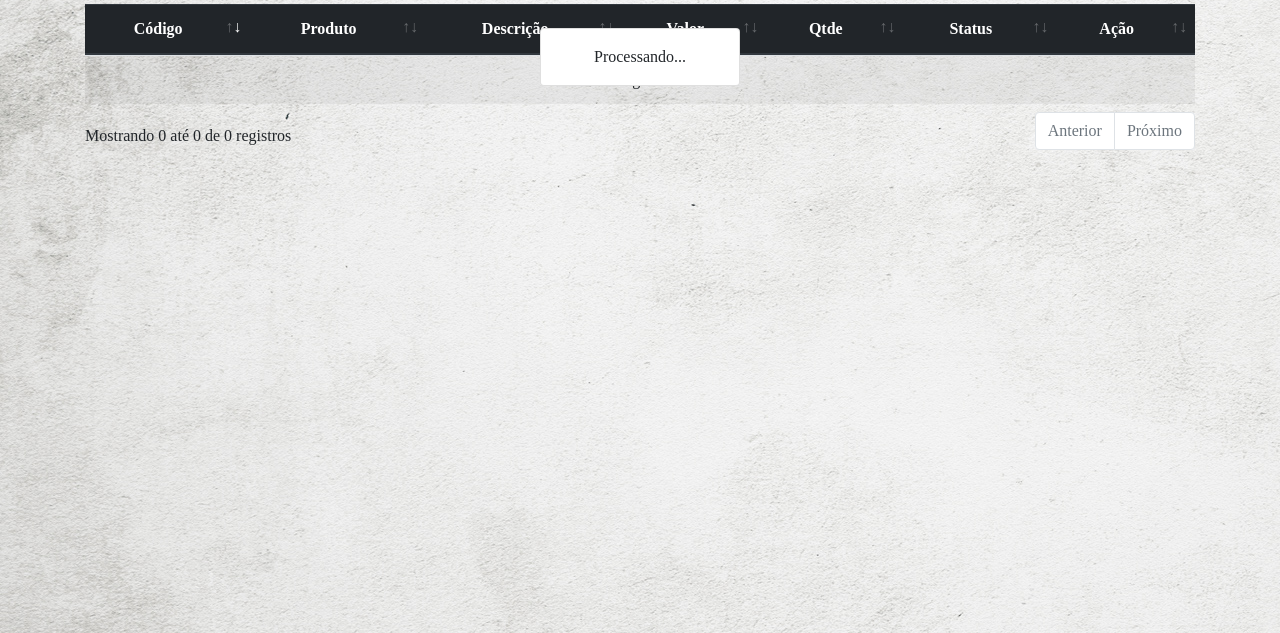
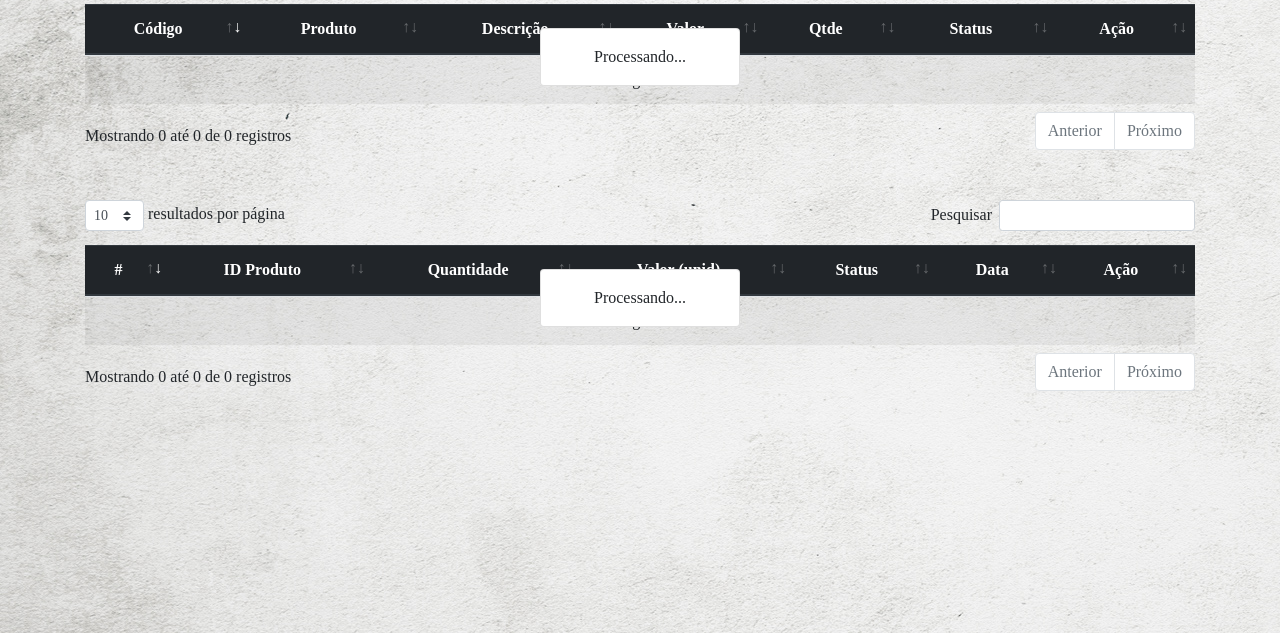
Before and after one commit to bbroger/lojinha, a CodeIgniter app: page /lojinha/index.php/produtos/index in a window 1280 px wide. Shown: the part 167-800 px from the top of the page. Run offline with CodeIgniter, Linux system fonts and the light colour scheme; data that the repository does not hold is empty.

Commit message:
Terminei definitivo o produto

```diff
--- a/application/controllers/Produtos.php
+++ b/application/controllers/Produtos.php
@@ -22,6 +22,26 @@ class Produtos extends CI_Controller
         foreach ($produtos as $key => $value) {
             foreach ($value as $chave => $valor) {
                 $data['data'][$key][$chave] = $valor;
+            }
+            $data['data'][$key]['button'] = '<button style="padding: 0 5px;" class="btn btn-success save" disabled><i class="fas fa-save"></i></button>
+                <button style="padding: 0 5px;" class="btn btn-warning edit"><i class="fas fa-edit"></i></button>
+                <button style="padding: 0 5px;" class="btn btn-danger block"><i class="fas fa-ban"></i></button>';
+        }
+
+        echo json_encode($data);
+    }
+
+    public function tabela_promocao()
+    {
+        $promocao = $this->Produtos_model->tabela_promocao();
+
+        foreach ($promocao as $key => $value) {
+            foreach ($value as $chave => $valor) {
+                if ($chave == 'timestamp') {
+                    $data['data'][$key][$chave] = DateTime::createFromFormat('Y-m-d H:i:s', $valor)->format("d/m/Y H:i");
+                } else {
+                    $data['data'][$key][$chave] = $valor;
+                }
             }
             $data['data'][$key]['button'] = '<button style="padding: 0 5px;" class="btn btn-success save" disabled><i class="fas fa-save"></i></button>
                 <button style="padding: 0 5px;" class="btn btn-warning edit"><i class="fas fa-edit"></i></button>
@@ -86,4 +106,54 @@ class Produtos extends CI_Controller
             echo json_encode($data);
         }
     }
+
+    public function salvar_promocao()
+    {
+        $this->form_validation->set_rules("id_produto", "ID produto", "trim|required|max_length[11]|combines[produtos.id_produto]");
+        $this->form_validation->set_rules("quantidade", "<b>Quantidade</b>", "trim|required|integer|max_length[11]");
+        $this->form_validation->set_rules("valor", "<b>Valor</b>", "trim|required|decimal|min_length[3]");
+
+        if (!$this->form_validation->run()) {
+            $data['msg'] = validation_errors();
+            $data['status'] = false;
+            echo json_encode($data);
+
+            return false;
+        } else {
+            $data['id_produto'] = $this->input->post("id_produto");
+            $data['quantidade'] = $this->input->post("quantidade");
+            $data['valor'] = $this->input->post("valor");
+
+            $this->Produtos_model->salvar_promocao($data);
+
+            $data['msg'] = "<p><b>Promoçao cadastrado com sucesso!</b></p>";
+            $data['status'] = true;
+            echo json_encode($data);
+
+            return true;
+        }
+    }
+
+    public function editar_promocao()
+    {
+        $this->form_validation->set_rules("id_promocao", "ID promocao", "trim|required|max_length[11]|combines[promocao.id_promocao]");
+        $this->form_validation->set_rules("quantidade", "Quantidade", "trim|integer|max_length[11]");
+        $this->form_validation->set_rules("valor", "Valor", "trim|required|decimal|min_length[3]");
+
+        if (!$this->form_validation->run()) {
+            $data['msg'] = validation_errors(" ", " ");
+            $data['status'] = false;
+            echo json_encode($data);
+
+            return false;
+        } else {
+            $id_promocao = $this->input->post("id_promocao");
+            $data['quantidade'] = $this->input->post("quantidade");
+            $data['valor'] = $this->input->post("valor");
+
+            $this->Produtos_model->editar_promocao($data, $id_promocao);
+            $data['status'] = true;
+            echo json_encode($data);
+        }
+    }
 }
--- a/application/models/Produtos_model.php
+++ b/application/models/Produtos_model.php
@@ -2,33 +2,18 @@
 
 class Produtos_model extends CI_Model
 {
-    /*
-    $query = $this->db->get_where('audio', ['id_company' => $id_company, 'status' => 'active']);
+    public function tabela_produtos()
+    {
+        $this->db->select('*, CONCAT("R$ ",valor) AS valor')->from('produtos')->order_by('id_produto', 'DESC');
 
-        return $query->result_array();
-
-    $this->db->select('list.*, campaing.name AS cname')
-            ->from('list')
-            ->join('campaing', 'campaing.id_list LIKE concat("%",list.id_list,"%")', 'left')
-            ->order_by('list.id_list', 'ASC');
         $query = $this->db->get();
 
         return $query->result_array();
+    }
 
-    $data = ['id_company' => $id_company, 'name' => $name];
-
-        $this->db->insert('list', $data);
-        $insert_id = $this->db->insert_id();
-
-        return  $insert_id;
-
-    $data[coluna do banco]= valor;
-        $this->db->insert_batch('list_value', $data);
-    */
-
-    public function tabela_produtos()
+    public function tabela_promocao()
     {
-        $this->db->select('*, CONCAT("R$ ",valor) AS valor')->from('produtos')->order_by('id_produto', 'DESC');
+        $this->db->select('*, CONCAT("R$ ",valor) AS valor')->from('promocao')->order_by('id_promocao', 'DESC');
 
         $query = $this->db->get();
 
@@ -45,4 +30,15 @@ class Produtos_model extends CI_Model
         $this->db->where('id_produto', $id);
         $this->db->update('produtos', $data);
     }
+
+    public function salvar_promocao($data)
+    {
+        $this->db->insert('promocao', $data);
+    }
+
+    public function editar_promocao($data, $id)
+    {
+        $this->db->where('id_promocao', $id);
+        $this->db->update('promocao', $data);
+    }
 }
--- a/application/views/cadastrar_produtos.php
+++ b/application/views/cadastrar_produtos.php
@@ -42,11 +42,11 @@
         </div>
     </nav>
     <div class="container">
-        <div class="row mt-3">
+    <div class="row mt-3">
             <div class="col-md-12">
                 <div class="btn-group" role="group" aria-label="Basic example">
-                <button type="button" class="btn btn-success" data-toggle="modal" data-target="#novoProduto"><i class="fas fa-plus-circle"></i> Cadastrar novo produto</button>
-                <button type="button" class="btn btn-info" data-toggle="modal" data-target="#novaPromocao"><i class="fas fa-plus-circle"></i> Cadastrar nova promoção</button>
+                    <button type="button" class="btn btn-success" data-toggle="modal" data-target="#novoProduto"><i class="fas fa-plus-circle"></i> Cadastrar novo produto</button>
+                    <button type="button" class="btn btn-info" data-toggle="modal" data-target="#novaPromocao"><i class="fas fa-plus-circle"></i> Cadastrar nova promoção</button>
                 </div>
             </div>
         </div>
@@ -67,11 +67,28 @@
                     <tbody>
                     </tbody>
                 </table>
-
             </div>
-
         </div>
 
+        <div class="row mt-5">
+            <div class="col-md-12">
+                <table class="table table-striped text-center" id="mostra_tabela_promocao">
+                    <thead class="thead-dark">
+                        <tr>
+                            <th scope="col">#</th>
+                            <th scope="col">ID Produto</th>
+                            <th scope="col">Quantidade</th>
+                            <th scope="col">Valor (unid)</th>
+                            <th scope="col">Status</th>
+                            <th scope="col">Data</th>
+                            <th scope="col">Ação</th>
+                        </tr>
+                    </thead>
+                    <tbody>
+                    </tbody>
+                </table>
+            </div>
+        </div>
     </div>
 
     <!--Modal criar produto-->
--- a/assets/js/produtos.js
+++ b/assets/js/produtos.js
@@ -1,4 +1,5 @@
 $("#valor").maskMoney();
+$("#valor_promo").maskMoney();
 
 var table = $("#mostra_tabela").DataTable({
     "processing": true,
@@ -70,7 +71,7 @@ table.on('click', '.save', function () {
             id_produto : tdID.html(),
             nome: tdNome.find('input').val(),
             descricao: tdDesc.find('input').val(),
-            valor: tdValor.find('input').val(),
+            valor: tdValor.find('input').val().replace(",", ""),
             quantidade: tdQtde.find('input').val()
         },
         dataType: "Json"
@@ -78,7 +79,7 @@ table.on('click', '.save', function () {
         if (data.status) {
             tdNome.html(tdNome.find('input').val());
             tdDesc.html(tdDesc.find('input').val());
-            tdValor.html("R$ " + tdValor.find('input').val());
+            tdValor.html("R$ " + tdValor.find('input').val().replace(",", ""));
             tdQtde.html(tdQtde.find('input').val());
 
             tr.find("td").eq(6).find('button').eq(0).prop('disabled', true)
@@ -88,6 +89,87 @@ table.on('click', '.save', function () {
             tdDesc.find('input').css({border: "1px solid red", color: "red"});
             tdValor.find('input').css({border: "1px solid red", color: "red"});
             tdQtde.find('input').css({border: "1px solid red", color: "red"});
+            alert(data.msg);
+        }
+    });
+});
+
+var table_promocao = $("#mostra_tabela_promocao").DataTable({
+    "processing": true,
+    "order": [[0, "desc"]],
+    ajax: url_ajax("Produtos/tabela_promocao"),
+    "columns": [
+        { "data": "id_promocao" },
+        { "data": "id_produto" },
+        { "data": "quantidade" },
+        { "data": "valor" },
+        { "data": "status" },
+        { "data": "timestamp" },
+        { "data": "button" }
+    ],
+    "language": {
+        "sEmptyTable": "Nenhum registro encontrado",
+        "sInfo": "Mostrando de _START_ até _END_ de _TOTAL_ registros",
+        "sInfoEmpty": "Mostrando 0 até 0 de 0 registros",
+        "sInfoFiltered": "(Filtrados de _MAX_ registros)",
+        "sInfoPostFix": "",
+        "sInfoThousands": ".",
+        "sLengthMenu": "_MENU_ resultados por página",
+        "sLoadingRecords": "Carregando...",
+        "sProcessing": "Processando...",
+        "sZeroRecords": "Nenhum registro encontrado",
+        "sSearch": "Pesquisar",
+        "oPaginate": {
+            "sNext": "Próximo",
+            "sPrevious": "Anterior",
+            "sFirst": "Primeiro",
+            "sLast": "Último"
+        },
+        "oAria": {
+            "sSortAscending": ": Ordenar colunas de forma ascendente",
+            "sSortDescending": ": Ordenar colunas de forma descendente"
+        }
+    }
+});
+
+table_promocao.on('click', '.edit', function () {
+    var tr = $(this).closest("tr");
+    var tdQtde = tr.find("td").eq(2);
+    var tdValor = tr.find("td").eq(3);
+
+    tdQtde.html("<input type='number' style='width: 60%; margin: auto auto;' class='form-control' value='" + tdQtde.html() + "'>");
+    tdValor.html("<input type='text' style='width: 70%; margin: auto auto;' data-decimal='.' class='form-control' value='" + tdValor.html().replace("R$ ", "") + "'>");
+    tdValor.find("input").maskMoney();
+
+    $(this).closest("td").find('button').eq(0).prop('disabled', false);
+    $(this).closest("td").find('button').eq(1).prop('disabled', true);
+});
+
+table_promocao.on('click', '.save', function () {
+    var tr = $(this).closest("tr");
+    var tdID= tr.find("td").eq(0);
+    var tdQtde = tr.find("td").eq(2);
+    var tdValor = tr.find("td").eq(3);
+
+    $.ajax({
+        url: url_ajax("Produtos/editar_promocao"),
+        type: "Post",
+        data: {
+            id_promocao : tdID.html(),
+            quantidade: tdQtde.find('input').val(),
+            valor: tdValor.find('input').val().replace(",", "")
+        },
+        dataType: "Json"
+    }).done(function (data) {
+        if (data.status) {
+            tdQtde.html(tdQtde.find('input').val());
+            tdValor.html("R$ " + tdValor.find('input').val().replace(",", ""));
+
+            tr.find("td").eq(6).find('button').eq(0).prop('disabled', true)
+            tr.find("td").eq(6).find('button').eq(1).prop('disabled', false)
+        } else{
+            tdQtde.find('input').css({border: "1px solid red", color: "red"});
+            tdValor.find('input').css({border: "1px solid red", color: "red"});
             alert(data.msg);
         }
     });
@@ -118,12 +200,42 @@ $("#salvar_produto").click(function () {
             descricao.val("");
             valor.val("");
             quantidade.val(0);
+            table.ajax.reload();
         } else {
             $("#mostra_msg").html(data.msg).addClass("text-danger").fadeIn();
         }
-
-        tabela_produto();
     }).fail(function (data) {
         alert('Erro ao criar o produto. Tente mais tarde');
     });
 });
+
+$("#salvar_promocao").click(function () {
+    var id_produto = $("#produto_promo");
+    var quantidade = $("#quantidade_promo");
+    var valor = $("#valor_promo");
+
+    $("#mostra_msg").removeClass();
+    $.ajax({
+        url: url_ajax("Produtos/salvar_promocao"),
+        type: "Post",
+        data: {
+            id_produto: id_produto.val(),
+            quantidade: quantidade.val(),
+            valor: valor.val().replace(",", "")
+        },
+        dataType: "Json"
+    }).done(function (data) {
+        if (data.status) {
+            $("#mostra_msg_promo").html(data.msg).addClass("text-success").fadeIn();
+            $("#mostra_msg_promo").fadeOut(4000);
+            id_produto.val("");
+            quantidade.val(0);
+            valor.val("");
+            table_promocao.ajax.reload();
+        } else {
+            $("#mostra_msg_promo").html(data.msg).addClass("text-danger").fadeIn();
+        }
+    }).fail(function (data) {
+        alert('Erro ao criar o produto. Tente mais tarde');
+    });
+});
```
